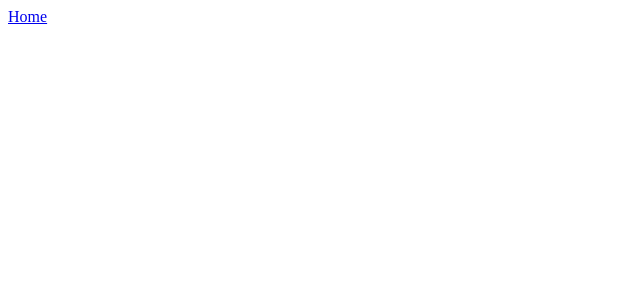
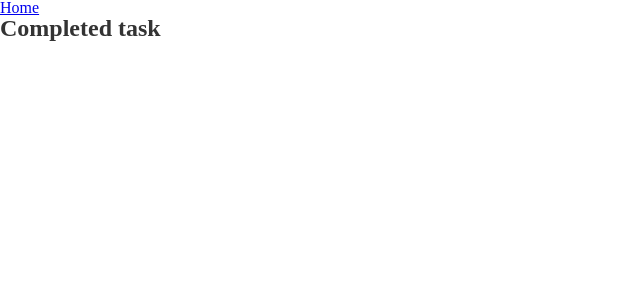
Before and after one commit to LuisDev2001/todo-app-challenge, a Vue app: page /completed-task in a window 1280 px wide. Before the commit this address had no page. Shown: the top 300 px of the page, without its empty margins (0-640 px from the left). Built offline with nearby package versions, Linux system fonts and the light colour scheme.

Commit message:
Fix error import font Raleway and import scss files in base

```diff
--- a/src/App.vue
+++ b/src/App.vue
@@ -5,4 +5,6 @@
   <router-view />
 </template>
 
-<style lang="scss"></style>
+<style lang="scss">
+@import "~@/assets/sass/_base.scss";
+</style>
--- a/src/assets/sass/_base.scss
+++ b/src/assets/sass/_base.scss
@@ -0,0 +1,4 @@
+@import "./utils/_reset.scss";
+@import "./utils/_variables.scss";
+@import "./utils/_fonts.scss";
+@import "./utils/_wrapper.scss";
--- a/src/assets/sass/utils/_fonts.scss
+++ b/src/assets/sass/utils/_fonts.scss
@@ -23,6 +23,6 @@
 // Font Raleway
 
 @font-face {
-  src: url("~@/assets/fonts/Raleway/Raleway-Bold.otf");
+  src: url("~@/assets/fonts/Raleway/Raleway-Bold.ttf");
   font-family: "Raleway-Bold";
 }
--- a/src/router/index.js
+++ b/src/router/index.js
@@ -9,6 +9,24 @@ const routes = [
     // which is lazy-loaded when the route is visited.
     component: () => import(/* webpackChunkName: "home" */ "../views/Home.vue"),
   },
+  {
+    path: "/active-task",
+    name: "ActiveTask",
+    // route level code-splitting
+    // this generates a separate chunk (about.[hash].js) for this route
+    // which is lazy-loaded when the route is visited.
+    component: () =>
+      import(/* webpackChunkName: "home" */ "../views/ActiveTask.vue"),
+  },
+  {
+    path: "/completed-task",
+    name: "CompletedTask",
+    // route level code-splitting
+    // this generates a separate chunk (about.[hash].js) for this route
+    // which is lazy-loaded when the route is visited.
+    component: () =>
+      import(/* webpackChunkName: "home" */ "../views/CompletedTask.vue"),
+  },
 ];
 
 const router = createRouter({
--- /dev/null
+++ b/src/views/ActiveTask.vue
@@ -0,0 +1,13 @@
+<template>
+  <section>
+    <h1>Active task</h1>
+  </section>
+</template>
+
+<script>
+export default {
+  name: "ActiveTask",
+};
+</script>
+
+<style></style>
--- /dev/null
+++ b/src/views/CompletedTask.vue
@@ -0,0 +1,13 @@
+<template>
+  <section>
+    <h1>Completed task</h1>
+  </section>
+</template>
+
+<script>
+export default {
+  name: "CompletedTask",
+};
+</script>
+
+<style></style>
```
Also changed, not shown: src/assets/sass/components/_PxListTask.scss (added).
